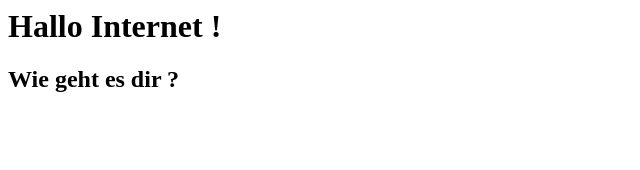
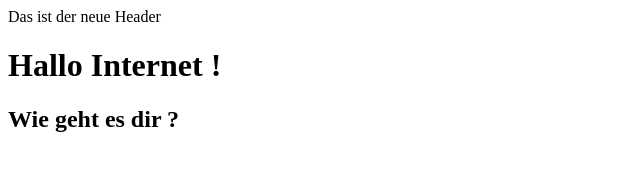
Before and after one commit to p-c-p/tut-git, a plain HTML site: page index.html in a window 1280 px wide. Shown: the whole page, without its empty margins (0-640 px from the left). Drawn offline with Linux system fonts and the light colour scheme.

Commit message:
Header überarbeitet

```diff
--- a/index.html
+++ b/index.html
@@ -1,4 +1,4 @@
-<header></header>
+<header>Das ist der neue Header</header>
 <h1>Hallo Internet !</h1>
 <h2>Wie geht es dir ?</h2>
 <footer></footer>
```
